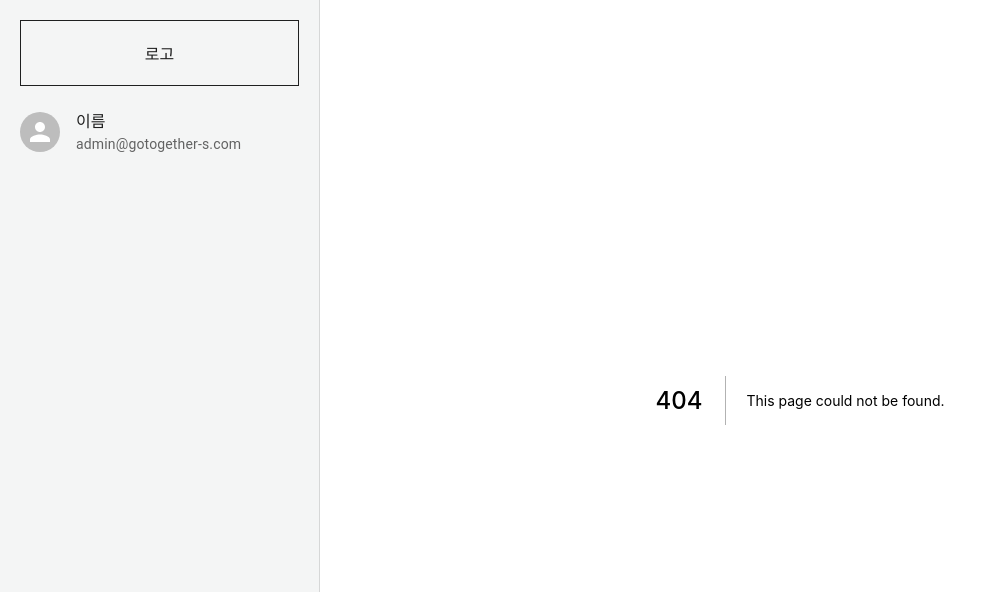
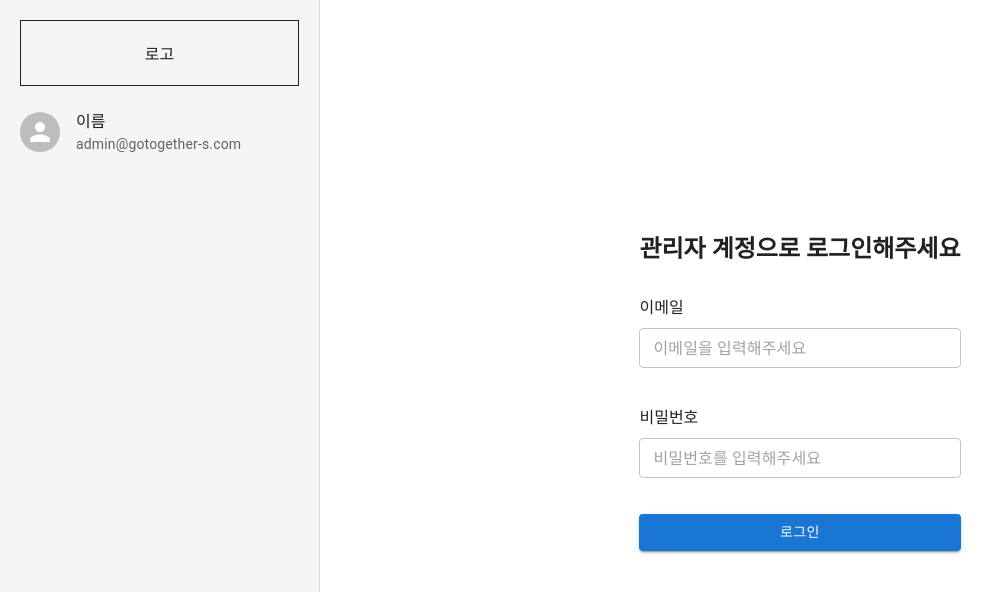
Before and after one commit to gotogether-s/gotogether-s-admin, a Next.js app: page /signin in a window 1280 px wide. Before the commit this address had no page. Shown: the top 592 px of the page, without its empty margins (0-1005 px from the left). Built offline with nearby package versions, Linux system fonts and the light colour scheme.

Commit message:
#17 feat: Create signin page

```diff
--- /dev/null
+++ b/pages/signin/SignIn.module.scss
@@ -0,0 +1,6 @@
+.signin-container {
+  display: flex;
+  justify-content: center;
+  align-items: center;
+  height: 100vh;
+}
--- /dev/null
+++ b/pages/signin/index.tsx
@@ -0,0 +1,12 @@
+import SignInForm from '@components/SignInForm'
+import style from './SignIn.module.scss'
+
+const SignIn = () => {
+  return (
+    <div className={style['signin-container']}>
+      <SignInForm />
+    </div>
+  )
+}
+
+export default SignIn
```
